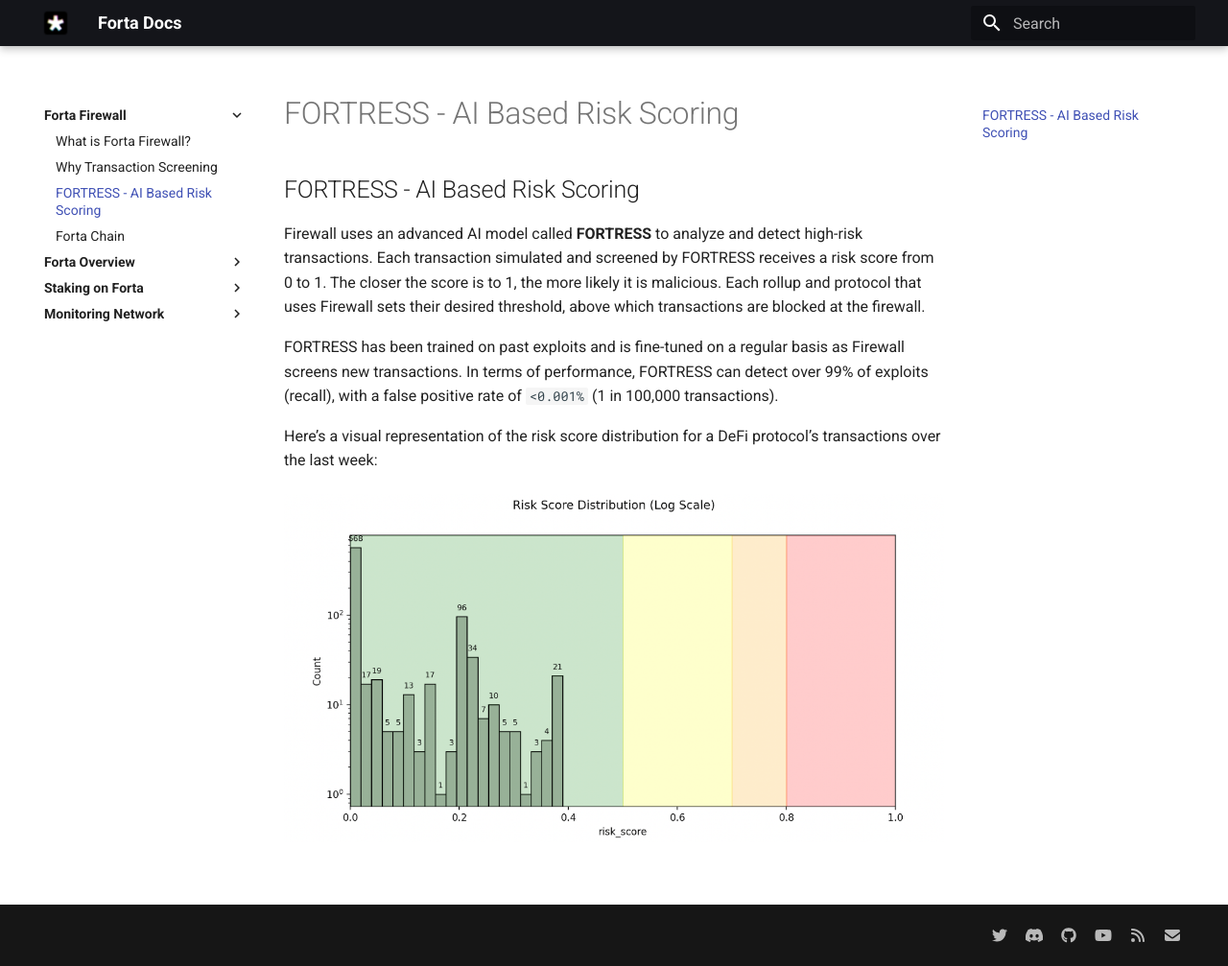
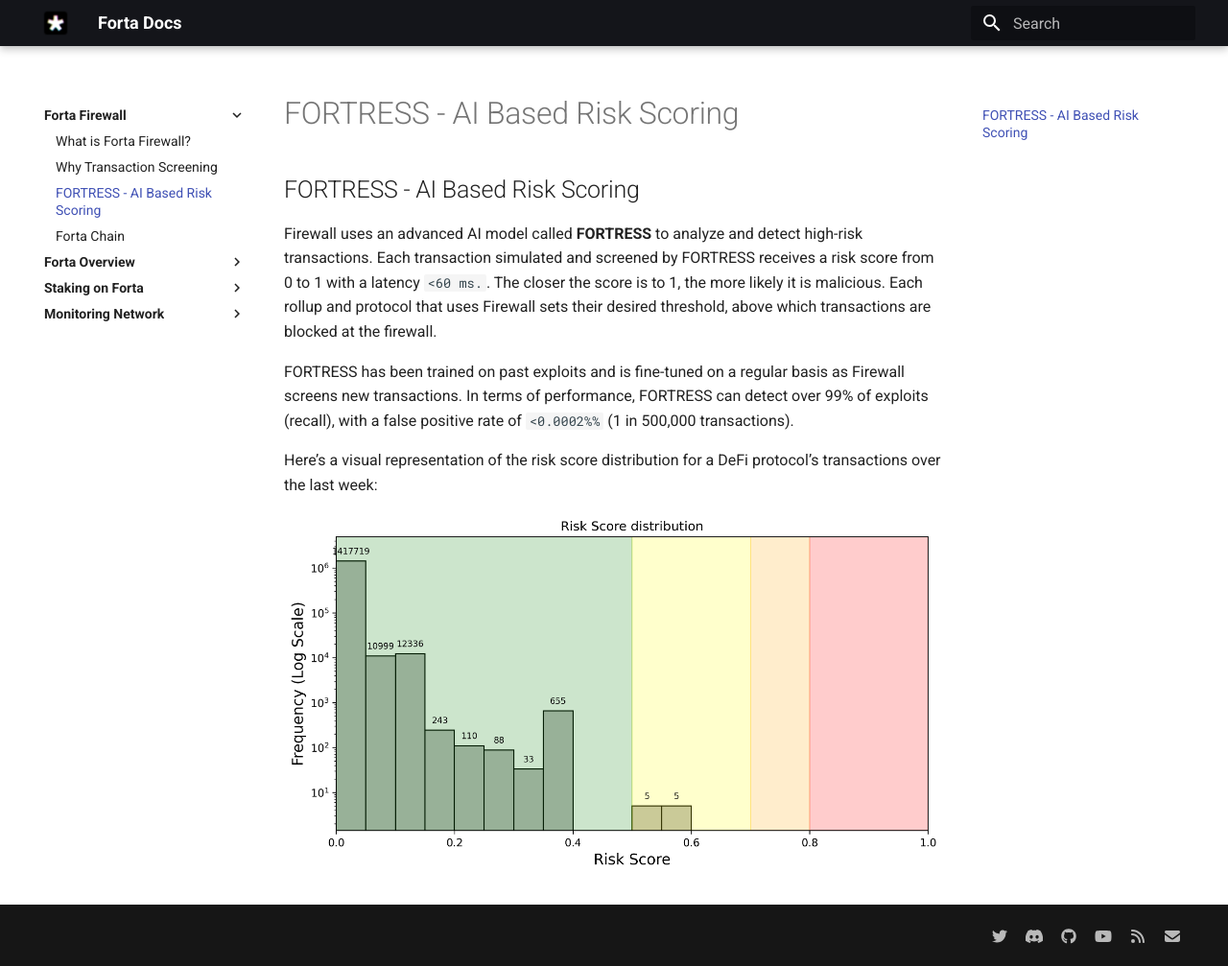
Before and after one commit to forta-network/docs, an MkDocs documentation site: the page built from docs/FORTRESS-ai-based-risk-scoring.md, in a window 1280 px wide and 1007 px high. Shown: the whole window at 96% size. Built offline with MkDocs 1.6.1 and Material for MkDocs 9.7.7, drawn with Linux system fonts in a browser that asks for light colours.

Commit message:
performace changes

```diff
--- a/docs/FORTRESS-ai-based-risk-scoring.md
+++ b/docs/FORTRESS-ai-based-risk-scoring.md
@@ -1,8 +1,8 @@
 ## FORTRESS - AI Based Risk Scoring
 
-Firewall uses an advanced AI model called **FORTRESS** to analyze and detect high-risk transactions. Each transaction simulated and screened by FORTRESS receives a risk score from 0 to 1. The closer the score is to 1, the more likely it is malicious. Each rollup and protocol that uses Firewall sets their desired threshold, above which transactions are blocked at the firewall.
+Firewall uses an advanced AI model called **FORTRESS** to analyze and detect high-risk transactions. Each transaction simulated and screened by FORTRESS receives a risk score from 0 to 1 with a latency `<60 ms.`. The closer the score is to 1, the more likely it is malicious. Each rollup and protocol that uses Firewall sets their desired threshold, above which transactions are blocked at the firewall.
 
-FORTRESS has been trained on past exploits and is fine-tuned on a regular basis as Firewall screens new transactions. In terms of performance, FORTRESS can detect over 99% of exploits (recall), with a false positive rate of `<0.001%` (1 in 100,000 transactions).
+FORTRESS has been trained on past exploits and is fine-tuned on a regular basis as Firewall screens new transactions. In terms of performance, FORTRESS can detect over 99% of exploits (recall), with a false positive rate of `<0.0002%%` (1 in 500,000 transactions).
 
 Here’s a visual representation of the risk score distribution for a DeFi protocol’s transactions over the last week:
 
```
Also changed, not shown: docs/fortress.png.
